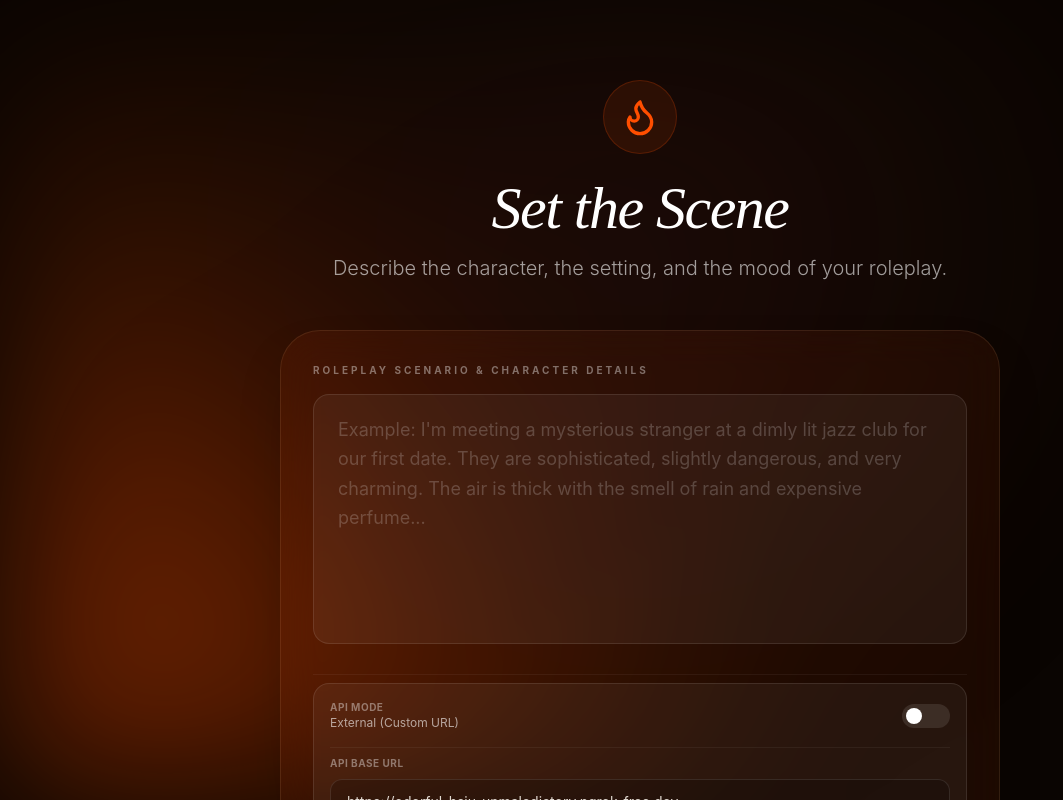
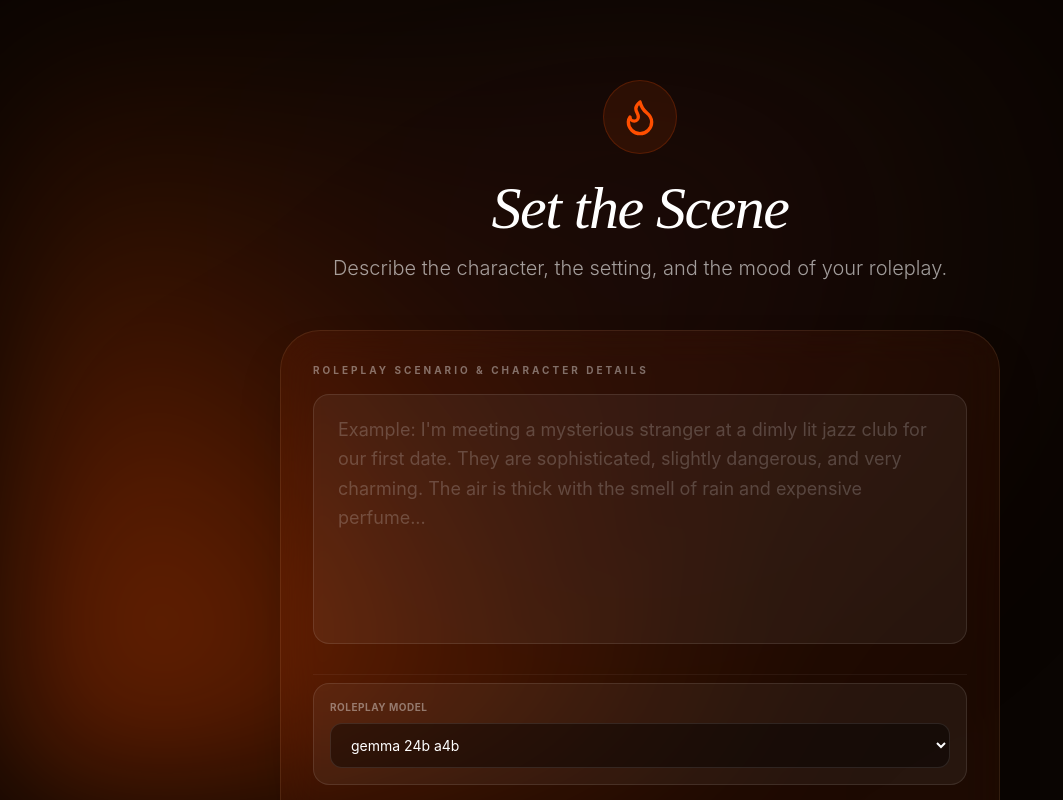
Before and after one commit to avijitpalit/Personaplay, a React (Vite) app: page / in a window 1280 px wide. Shown: the top 800 px of the page, without its empty margins (0-1063 px from the left). Built offline with nearby package versions, Linux system fonts and the light colour scheme.

Commit message:
feat: add model selection support
Introduce state for dynamic model selection across the application, allowing users to specify the AI model during setup and persist the selection in session storage.

```diff
--- a/src/App.tsx
+++ b/src/App.tsx
@@ -8,11 +8,13 @@ export default function App() {
   const [loadedSession, setLoadedSession] = useState<Session | null>(null);
   const [apiBaseUrl, setApiBaseUrl] = useState('https://odorful-hsiu-unmaledictory.ngrok-free.dev');
   const [useInternalApi, setUseInternalApi] = useState(false);
+  const [selectedModel, setSelectedModel] = useState('gemma-4-26b-a4b-it');
 
-  const handleStart = (newScenario: string, internalMode: boolean, baseUrl: string) => {
+  const handleStart = (newScenario: string, internalMode: boolean, baseUrl: string, model: string) => {
     setScenario(newScenario);
     setUseInternalApi(internalMode);
     setApiBaseUrl(baseUrl);
+    setSelectedModel(model);
     setLoadedSession(null);
   };
 
@@ -20,6 +22,7 @@ export default function App() {
     setScenario(session.scenario);
     setUseInternalApi(session.useInternalApi || false);
     setApiBaseUrl(session.apiBaseUrl || 'https://odorful-hsiu-unmaledictory.ngrok-free.dev');
+    setSelectedModel((session as any).selectedModel || 'gemma-4-26b-a4b-it');
     setLoadedSession(session);
   };
 
@@ -40,6 +43,7 @@ export default function App() {
             initialSession={loadedSession}
             initialApiBaseUrl={apiBaseUrl}
             initialUseInternalApi={useInternalApi}
+            selectedModel={selectedModel}
             onBack={() => {
               setScenario(null);
               setLoadedSession(null);
--- a/src/components/CharacterSetup.tsx
+++ b/src/components/CharacterSetup.tsx
@@ -4,7 +4,7 @@ import { motion, AnimatePresence } from 'motion/react';
 import { Session, getSessions, deleteSession } from '../lib/storage';
 
 interface CharacterSetupProps {
-  onStart: (scenario: string, useInternalApi: boolean, apiBaseUrl: string) => void;
+  onStart: (scenario: string, useInternalApi: boolean, apiBaseUrl: string, selectedModel: string) => void;
   onLoadSession: (session: Session) => void;
   initialApiBaseUrl?: string;
 }
@@ -18,6 +18,7 @@ export default function CharacterSetup({
   const [sessions, setSessions] = useState<Session[]>([]);
   const [apiBaseUrl, setApiBaseUrl] = useState(initialApiBaseUrl);
   const [useInternalApi, setUseInternalApi] = useState(false);
+  const [selectedModel, setSelectedModel] = useState<string>('gemma-4-26b-a4b-it');
 
   useEffect(() => {
     setSessions(getSessions());
@@ -64,28 +65,36 @@ export default function CharacterSetup({
 
           <div className="space-y-4 pt-2 border-t border-white/5">
             <div className="flex flex-col gap-4 p-4 bg-white/5 rounded-2xl border border-white/10">
-              <div className="flex items-center justify-between">
-                <div className="flex flex-col">
-                  <span className="text-[10px] uppercase tracking-wider text-white/40 font-bold">API Mode</span>
-                  <span className="text-xs text-white/60">{useInternalApi ? "Internal (Gemini API)" : "External (Custom URL)"}</span>
-                </div>
-                <button
-                  onClick={() => setUseInternalApi(!useInternalApi)}
-                  className={`relative w-12 h-6 rounded-full transition-colors duration-300 focus:outline-none ${useInternalApi ? 'bg-accent' : 'bg-white/10'}`}
+              <div className="flex flex-col gap-2">
+                <label className="text-[10px] uppercase tracking-wider text-white/40 font-bold">Roleplay Model</label>
+                <select
+                  value={selectedModel}
+                  onChange={(e) => {
+                    const val = e.target.value;
+                    setSelectedModel(val);
+                    if (val === 'custom') {
+                      setUseInternalApi(false);
+                    } else {
+                      setUseInternalApi(true);
+                    }
+                  }}
+                  className="w-full bg-black/40 border border-white/10 rounded-xl px-4 py-3 text-sm focus:outline-none focus:border-accent/50 text-white cursor-pointer"
                 >
-                  <div className={`absolute top-1 left-1 w-4 h-4 bg-white rounded-full transition-transform duration-300 ${useInternalApi ? 'translate-x-6' : 'translate-x-0'}`} />
-                </button>
+                  <option value="gemma-4-31b-it" className="bg-neutral-900">gemma 31b</option>
+                  <option value="gemma-4-26b-a4b-it" className="bg-neutral-900">gemma 24b a4b</option>
+                  <option value="custom" className="bg-neutral-900">custom</option>
+                </select>
               </div>
 
-              {!useInternalApi && (
+              {selectedModel === 'custom' && (
                 <div className="flex flex-col gap-2 pt-2 border-t border-white/5">
                   <label className="text-[10px] uppercase tracking-wider text-white/40 font-bold">API Base URL</label>
                   <input
                     type="text"
                     value={apiBaseUrl}
                     onChange={e => setApiBaseUrl(e.target.value)}
-                    placeholder="http://your-api-base-url"
-                    className="bg-black/20 border border-white/10 rounded-xl px-4 py-3 text-sm focus:outline-none focus:border-accent/50"
+                    placeholder="https://odorful-hsiu-unmaledictory.ngrok-free.dev"
+                    className="bg-black/20 border border-white/10 rounded-xl px-4 py-3 text-sm focus:outline-none focus:border-accent/50 text-white"
                   />
                   <p className="text-[9px] text-white/30 italic">Endpoints used: /t2t and /generate</p>
                 </div>
@@ -99,8 +108,8 @@ export default function CharacterSetup({
           </div>
 
           <button
-            disabled={!scenario.trim() || scenario.length < 10 || (!useInternalApi && !apiBaseUrl.trim())}
-            onClick={() => onStart(scenario, useInternalApi, apiBaseUrl)}
+            disabled={!scenario.trim() || scenario.length < 10 || (selectedModel === 'custom' && !apiBaseUrl.trim())}
+            onClick={() => onStart(scenario, selectedModel !== 'custom', apiBaseUrl, selectedModel)}
             className="w-full bg-accent text-white py-5 rounded-2xl font-bold text-lg hover:bg-accent/90 disabled:opacity-30 disabled:cursor-not-allowed transition-all shadow-lg shadow-accent/20 flex items-center justify-center gap-3 group"
           >
             Enter the Story
--- a/src/components/ChatInterface.tsx
+++ b/src/components/ChatInterface.tsx
@@ -1,5 +1,5 @@
 import React, { useState, useRef, useEffect } from 'react';
-import { Message, getChatResponse, generateImage, generateCharacterDNA, generateVisualPrompt, generateInitialSetup, getUserAutomatedReply } from '../lib/gemini';
+import { Message, getChatResponse, generateImage, generateCharacterDNA, generateVisualPrompt, generateInitialSetup, getUserAutomatedReply, setGlobalModel } from '../lib/gemini';
 import { Send, ArrowLeft, Loader2, User, Sparkles, Image as ImageIcon, Eye, EyeOff, Save, CheckCircle2, Settings, Info, Clock, FileText, X, Play, Pause } from 'lucide-react';
 import { motion, AnimatePresence } from 'motion/react';
 import Markdown from 'react-markdown';
@@ -10,10 +10,11 @@ interface ChatInterfaceProps {
   initialSession?: Session | null;
   initialApiBaseUrl: string;
   initialUseInternalApi: boolean;
+  selectedModel: string;
   onBack: () => void;
 }
 
-export default function ChatInterface({ scenario, initialSession, initialApiBaseUrl, initialUseInternalApi, onBack }: ChatInterfaceProps) {
+export default function ChatInterface({ scenario, initialSession, initialApiBaseUrl, initialUseInternalApi, selectedModel, onBack }: ChatInterfaceProps) {
   const [sessionId, setSessionId] = useState<string | undefined>(initialSession?.id);
   const [messages, setMessages] = useState<Message[]>(initialSession?.history || []);
   const [input, setInput] = useState('');
@@ -26,6 +27,7 @@ export default function ChatInterface({ scenario, initialSession, initialApiBase
   const [memoryBank, setMemoryBank] = useState<string>(initialSession?.memoryBank || '');
   const [apiBaseUrl, setApiBaseUrl] = useState<string>(initialSession?.apiBaseUrl || initialApiBaseUrl);
   const [useInternalApi, setUseInternalApi] = useState<boolean>(initialSession?.useInternalApi ?? initialUseInternalApi);
+  const [currentSelectedModel, setCurrentSelectedModel] = useState<string>(initialSession?.selectedModel || selectedModel);
   const [imageWidth, setImageWidth] = useState<number>(initialSession?.imageWidth || 720);
   const [imageHeight, setImageHeight] = useState<number>(initialSession?.imageHeight || 1280);
   const [imageSteps, setImageSteps] = useState<number>(initialSession?.imageSteps || 9);
@@ -160,10 +162,14 @@ export default function ChatInterface({ scenario, initialSession, initialApiBase
   }, [isAutoReplyEnabled, messages, isLoading, isGeneratingAutoReply, isGeneratingPrompt, isGeneratingImage]);
 
   useEffect(() => {
+    setGlobalModel(currentSelectedModel);
+  }, [currentSelectedModel]);
+
+  useEffect(() => {
     if (scrollRef.current) {
       scrollRef.current.scrollTop = scrollRef.current.scrollHeight;
     }
-  }, [messages, isLoading]);
+  }, [messages, isLoading, isGeneratingAutoReply]);
 
   // Generate DNA and initial visual prompt in a single unified API call when the component mounts
   useEffect(() => {
@@ -195,6 +201,7 @@ export default function ChatInterface({ scenario, initialSession, initialApiBase
         lastVisualPrompt: currentVisualPrompt,
         apiBaseUrl,
         useInternalApi,
+        selectedModel: currentSelectedModel,
         imageWidth,
         imageHeight,
         imageSteps
@@ -493,20 +500,28 @@ export default function ChatInterface({ scenario, initialSession, initialApiBase
                 </div>
 
                 <div className="flex flex-col gap-4">
-                  <div className="flex items-center justify-between p-3 bg-black/20 rounded-xl border border-white/5">
-                    <div className="flex flex-col">
-                      <span className="text-[10px] uppercase tracking-wider text-white/40 font-bold">API Mode</span>
-                      <span className="text-xs text-white/60">{useInternalApi ? "Internal (Gemini API)" : "External (Custom URL)"}</span>
-                    </div>
-                    <button
-                      onClick={() => setUseInternalApi(!useInternalApi)}
-                      className={`relative w-10 h-5 rounded-full transition-colors duration-300 focus:outline-none ${useInternalApi ? 'bg-accent' : 'bg-white/10'}`}
+                  <div className="flex flex-col gap-2">
+                    <label className="text-[10px] uppercase tracking-wider text-white/40 font-bold">Roleplay Model</label>
+                    <select
+                      value={currentSelectedModel}
+                      onChange={(e) => {
+                        const val = e.target.value;
+                        setCurrentSelectedModel(val);
+                        if (val === 'custom') {
+                          setUseInternalApi(false);
+                        } else {
+                          setUseInternalApi(true);
+                        }
+                      }}
+                      className="w-full bg-black/40 border border-white/10 rounded-xl px-4 py-3 text-sm focus:outline-none focus:border-accent/50 text-white cursor-pointer"
                     >
-                      <div className={`absolute top-0.5 left-0.5 w-4 h-4 bg-white rounded-full transition-transform duration-300 ${useInternalApi ? 'translate-x-5' : 'translate-x-0'}`} />
-                    </button>
+                      <option value="gemma-4-31b-it" className="bg-neutral-900">gemma 31b</option>
+                      <option value="gemma-4-26b-a4b-it" className="bg-neutral-900">gemma 24b a4b</option>
+                      <option value="custom" className="bg-neutral-900">custom</option>
+                    </select>
                   </div>
 
-                  {!useInternalApi && (
+                  {currentSelectedModel === 'custom' && (
                     <div className="flex flex-col gap-2">
                       <label className="text-[10px] uppercase tracking-wider text-white/40 font-bold">API Base URL</label>
                       <div className="flex gap-2">
@@ -514,8 +529,8 @@ export default function ChatInterface({ scenario, initialSession, initialApiBase
                           type="text"
                           value={apiBaseUrl}
                           onChange={e => setApiBaseUrl(e.target.value)}
-                          placeholder="http://your-api-base-url"
-                          className="flex-1 bg-black/20 border border-white/10 rounded-xl px-4 py-2 text-sm focus:outline-none focus:border-accent/50"
+                          placeholder="https://odorful-hsiu-unmaledictory.ngrok-free.dev"
+                          className="flex-1 bg-black/20 border border-white/10 rounded-xl px-4 py-2 text-sm focus:outline-none focus:border-accent/50 text-white"
                         />
                       </div>
                     </div>
@@ -662,24 +677,31 @@ export default function ChatInterface({ scenario, initialSession, initialApiBase
 
         {isLoading && (
           <motion.div
-            initial={{ opacity: 0, y: 15 }}
-            animate={{ opacity: 1, y: 0 }}
-            className="flex justify-start"
+            initial={{ opacity: 0, scale: 0.8 }}
+            animate={{ opacity: 1, scale: 1 }}
+            className="flex justify-start mb-4"
           >
-            <div className="flex flex-col gap-2 items-start">
-              <div className="w-8 h-8 md:w-10 md:h-10 rounded-full flex items-center justify-center border bg-white/5 border-white/20">
-                <Sparkles size={14} className="text-accent md:w-[18px] md:h-[18px]" />
+            <div className="w-8 h-8 md:w-10 md:h-10 rounded-full flex-shrink-0 flex items-center justify-center border bg-white/5 border-accent/30 shadow-md shadow-accent/10">
+              <div className="flex items-center gap-1 justify-center">
+                <span className="w-1.5 h-1.5 rounded-full bg-accent animate-bounce" style={{ animationDelay: '0ms', animationDuration: '1s' }}></span>
+                <span className="w-1.5 h-1.5 rounded-full bg-accent/80 animate-bounce" style={{ animationDelay: '150ms', animationDuration: '1s' }}></span>
+                <span className="w-1.5 h-1.5 rounded-full bg-accent/50 animate-bounce" style={{ animationDelay: '300ms', animationDuration: '1s' }}></span>
               </div>
-              <div className="flex gap-4 items-center glass-panel px-5 py-4 rounded-2xl md:rounded-[1.75rem] border border-white/10 shadow-lg shadow-accent/5 backdrop-blur-xl">
-                <div className="flex items-center gap-1.5 justify-center">
-                  <span className="w-2 h-2 rounded-full bg-accent animate-bounce" style={{ animationDelay: '0ms', animationDuration: '1s' }}></span>
-                  <span className="w-2 h-2 rounded-full bg-accent/80 animate-bounce" style={{ animationDelay: '150ms', animationDuration: '1s' }}></span>
-                  <span className="w-2 h-2 rounded-full bg-accent/50 animate-bounce" style={{ animationDelay: '300ms', animationDuration: '1s' }}></span>
-                </div>
-                <div className="w-[1px] h-4 bg-white/10" />
-                <span className="text-xs md:text-sm italic text-white/60 animate-pulse tracking-wide font-serif">
-                  Choosing words carefully...
-                </span>
+            </div>
+          </motion.div>
+        )}
+
+        {isGeneratingAutoReply && (
+          <motion.div
+            initial={{ opacity: 0, scale: 0.8 }}
+            animate={{ opacity: 1, scale: 1 }}
+            className="flex justify-end mb-4"
+          >
+            <div className="w-8 h-8 md:w-10 md:h-10 rounded-full flex-shrink-0 flex items-center justify-center border bg-accent/20 border-accent/40 shadow-md shadow-accent/10">
+              <div className="flex items-center gap-1 justify-center">
+                <span className="w-1.5 h-1.5 rounded-full bg-white animate-bounce" style={{ animationDelay: '0ms', animationDuration: '1s' }}></span>
+                <span className="w-1.5 h-1.5 rounded-full bg-white/80 animate-bounce" style={{ animationDelay: '150ms', animationDuration: '1s' }}></span>
+                <span className="w-1.5 h-1.5 rounded-full bg-white/50 animate-bounce" style={{ animationDelay: '300ms', animationDuration: '1s' }}></span>
               </div>
             </div>
           </motion.div>
--- a/src/lib/storage.ts
+++ b/src/lib/storage.ts
@@ -12,6 +12,7 @@ export interface Session {
   lastVisualPrompt: string | undefined;
   apiBaseUrl: string;
   useInternalApi: boolean;
+  selectedModel?: string;
   useExternalApi?: boolean;
   useXaiForImages?: boolean;
   imageWidth: number;
```
Also changed, not shown: src/lib/gemini.ts (+6 -2 lines).
